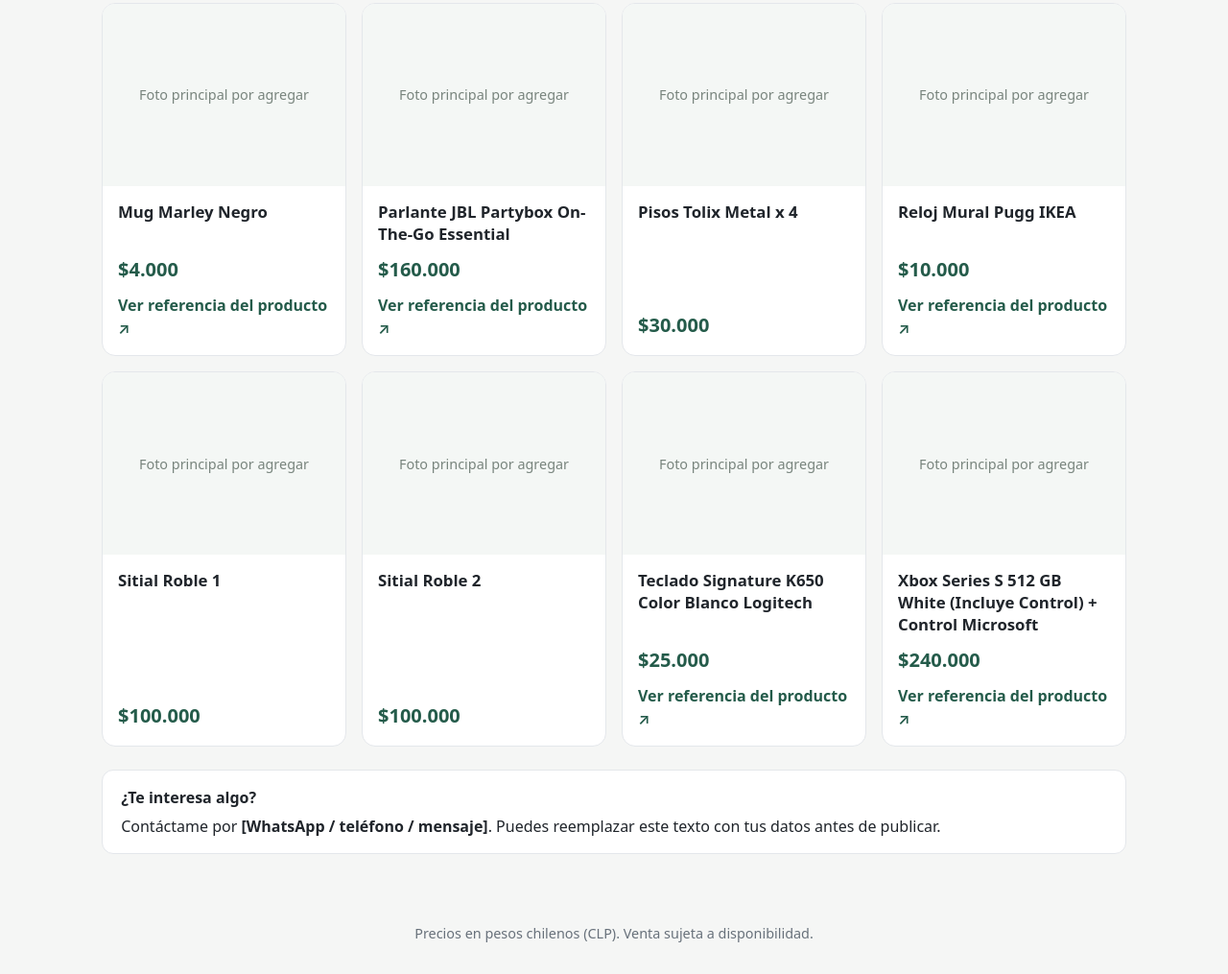
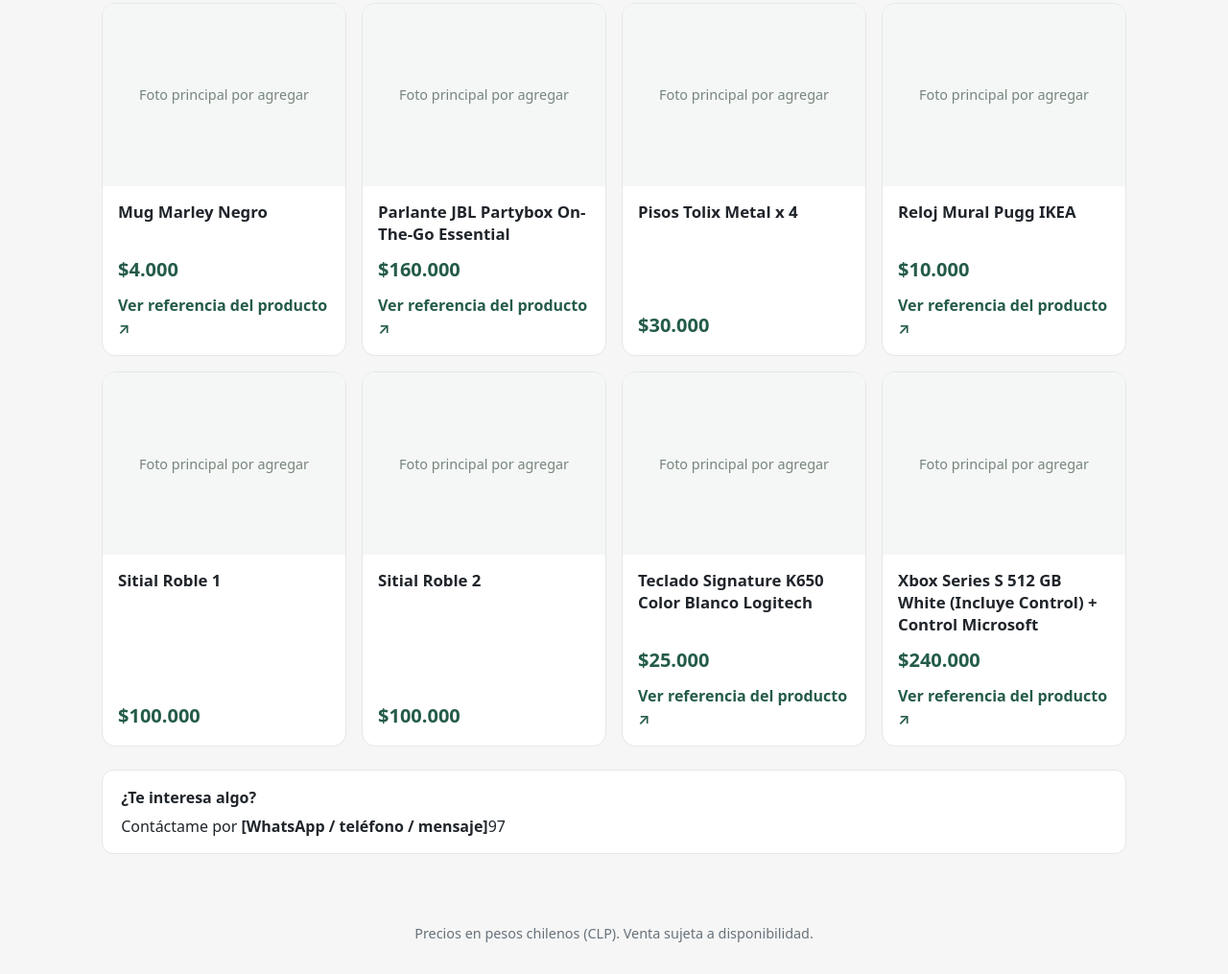
Before and after one commit to javieriturra/venta_comunidad, a plain HTML site: page index.html in a window 1280 px wide. Shown: the part 2282-3297 px from the top of the page at 96% size. Drawn offline with Linux system fonts and the light colour scheme.

Commit message:
Update index.html

```diff
--- a/index.html
+++ b/index.html
@@ -77,7 +77,7 @@
   <section class="grid" id="items" aria-label="Artículos en venta"></section>
   <section class="contact">
     <strong>¿Te interesa algo?</strong>
-    <p style="margin:.35rem 0 0">Contáctame por <strong>[WhatsApp / teléfono / mensaje]</strong>. Puedes reemplazar este texto con tus datos antes de publicar.</p>
+    <p style="margin:.35rem 0 0">Contáctame por <strong>[WhatsApp / teléfono / mensaje]</strong>97</p>
   </section>
 </main>
 <footer><div class="wrap">Precios en pesos chilenos (CLP). Venta sujeta a disponibilidad.</div></footer>
```
